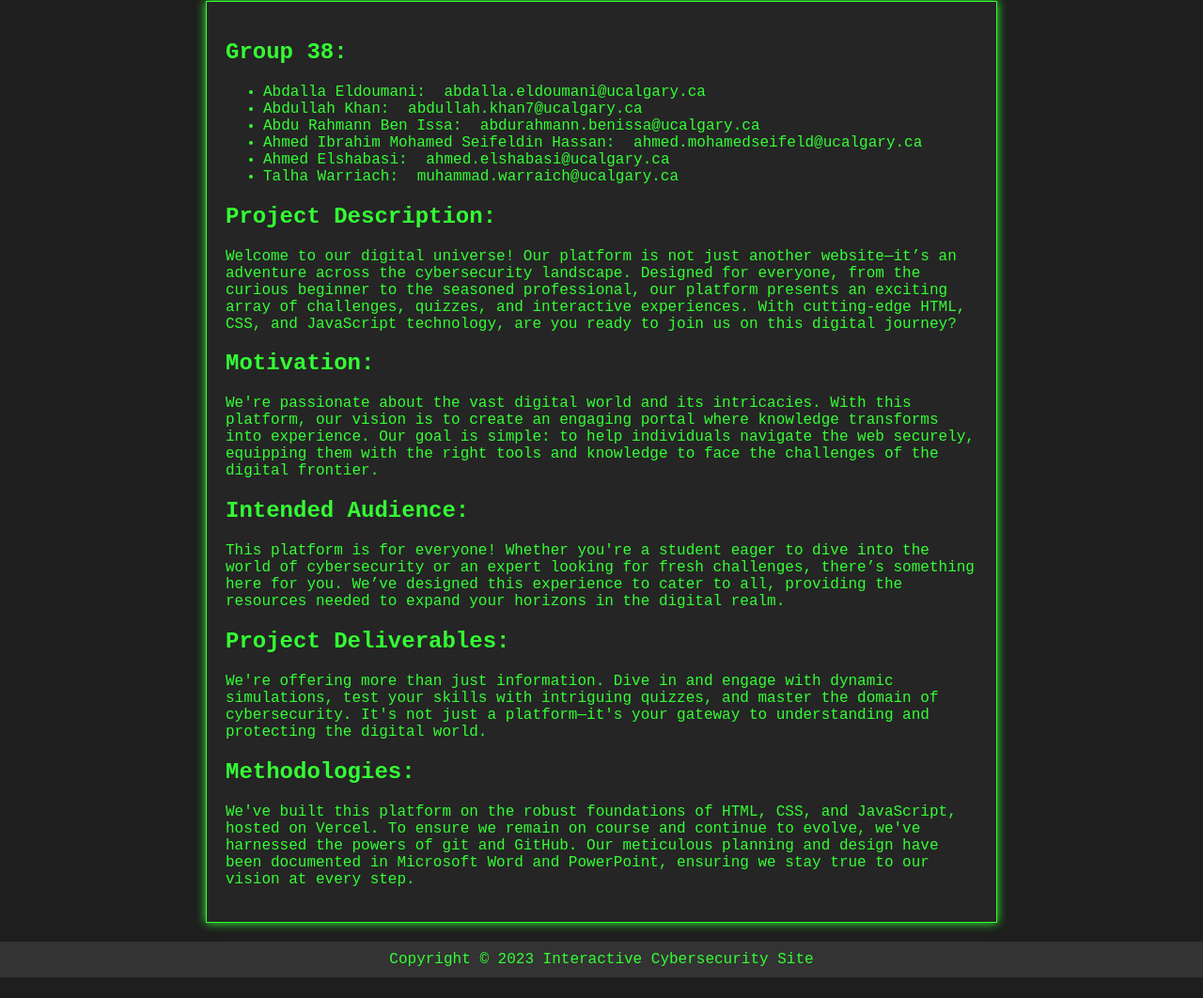
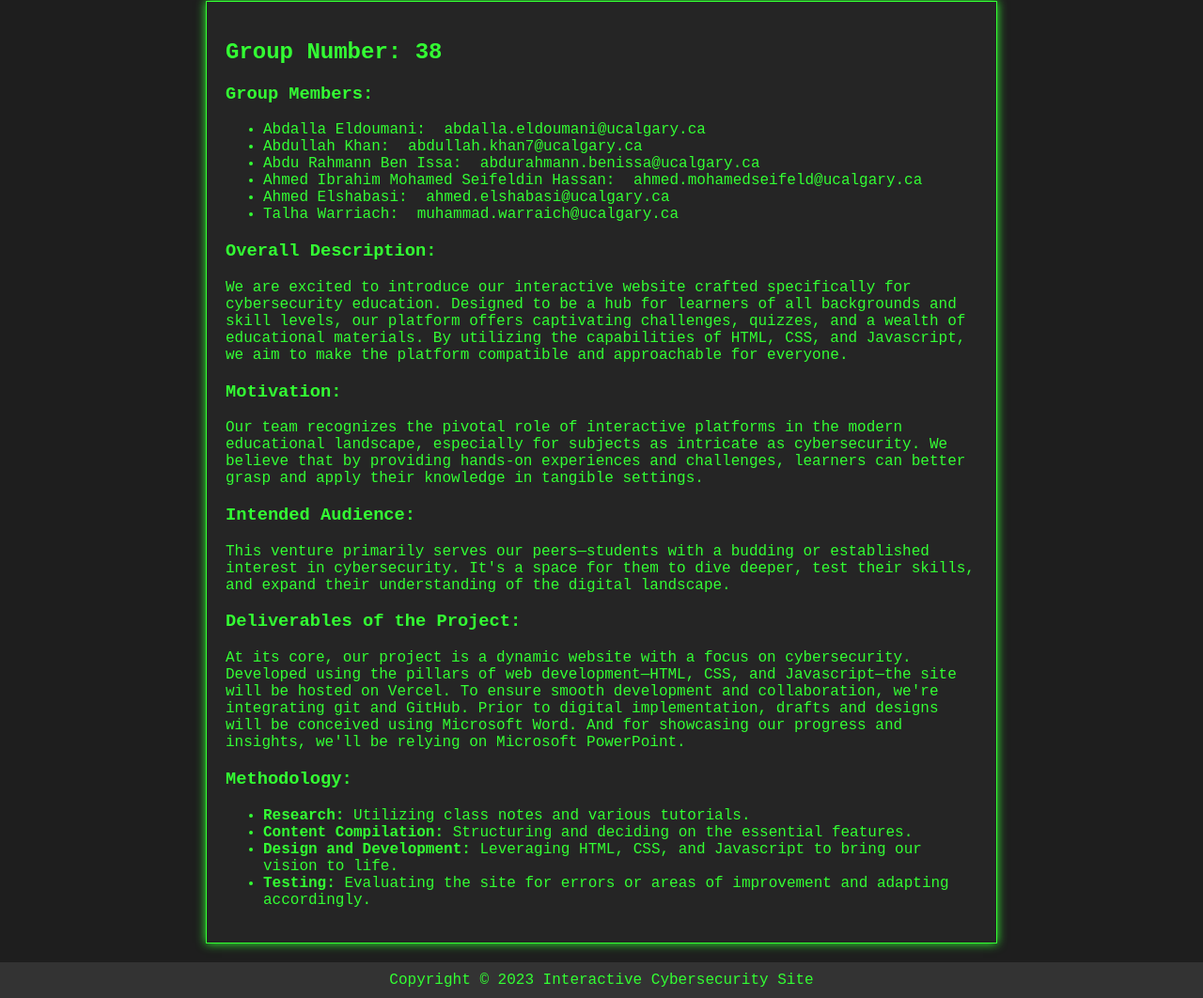
Before and after one commit to Abdalla-Eldoumani/Interactive-Cybersecurity-Site, a plain HTML site: page About/about.html in a window 1280 px wide. Shown: the part 177-1239 px from the top of the page at 94% size. Before the commit the page ends 1217 px from the top, so only its background shows below. Drawn offline with Linux system fonts and the light colour scheme.

Commit message:
about update

```diff
--- a/About/about.html
+++ b/About/about.html
@@ -19,7 +19,8 @@
     </nav>
 
     <main>
-        <h2>Group 38:</h2>
+        <h2>Group Number: 38</h2>
+        <h3>Group Members:</h3>
         <ul>
             <li>Abdalla Eldoumani: <a href="mailto:abdalla.eldoumani@ucalgary.ca">abdalla.eldoumani@ucalgary.ca</a></li>
             <li>Abdullah Khan: <a href="mailto:abdullah.khan7@ucalgary.ca">abdullah.khan7@ucalgary.ca</a></li>
@@ -29,20 +30,25 @@
             <li>Talha Warriach: <a href="mailto:muhammad.warraich@ucalgary.ca">muhammad.warraich@ucalgary.ca</a></li>
         </ul>
 
-        <h2>Project Description:</h2>
-        <p>Welcome to our digital universe! Our platform is not just another website—it’s an adventure across the cybersecurity landscape. Designed for everyone, from the curious beginner to the seasoned professional, our platform presents an exciting array of challenges, quizzes, and interactive experiences. With cutting-edge HTML, CSS, and JavaScript technology, are you ready to join us on this digital journey?</p>
+        <h3>Overall Description:</h3>
+        <p>We are excited to introduce our interactive website crafted specifically for cybersecurity education. Designed to be a hub for learners of all backgrounds and skill levels, our platform offers captivating challenges, quizzes, and a wealth of educational materials. By utilizing the capabilities of HTML, CSS, and Javascript, we aim to make the platform compatible and approachable for everyone.</p>
 
-        <h2>Motivation:</h2>
-        <p>We're passionate about the vast digital world and its intricacies. With this platform, our vision is to create an engaging portal where knowledge transforms into experience. Our goal is simple: to help individuals navigate the web securely, equipping them with the right tools and knowledge to face the challenges of the digital frontier.</p>
+        <h3>Motivation:</h3>
+        <p>Our team recognizes the pivotal role of interactive platforms in the modern educational landscape, especially for subjects as intricate as cybersecurity. We believe that by providing hands-on experiences and challenges, learners can better grasp and apply their knowledge in tangible settings.</p>
 
-        <h2>Intended Audience:</h2>
-        <p>This platform is for everyone! Whether you're a student eager to dive into the world of cybersecurity or an expert looking for fresh challenges, there’s something here for you. We’ve designed this experience to cater to all, providing the resources needed to expand your horizons in the digital realm.</p>
+        <h3>Intended Audience:</h3>
+        <p>This venture primarily serves our peers—students with a budding or established interest in cybersecurity. It's a space for them to dive deeper, test their skills, and expand their understanding of the digital landscape.</p>
 
-        <h2>Project Deliverables:</h2>
-        <p>We're offering more than just information. Dive in and engage with dynamic simulations, test your skills with intriguing quizzes, and master the domain of cybersecurity. It's not just a platform—it's your gateway to understanding and protecting the digital world.</p>
+        <h3>Deliverables of the Project:</h3>
+        <p>At its core, our project is a dynamic website with a focus on cybersecurity. Developed using the pillars of web development—HTML, CSS, and Javascript—the site will be hosted on Vercel. To ensure smooth development and collaboration, we're integrating git and GitHub. Prior to digital implementation, drafts and designs will be conceived using Microsoft Word. And for showcasing our progress and insights, we'll be relying on Microsoft PowerPoint.</p>
 
-        <h2>Methodologies:</h2>
-        <p>We've built this platform on the robust foundations of HTML, CSS, and JavaScript, hosted on Vercel. To ensure we remain on course and continue to evolve, we've harnessed the powers of git and GitHub. Our meticulous planning and design have been documented in Microsoft Word and PowerPoint, ensuring we stay true to our vision at every step.</p>
+        <h3>Methodology:</h3>
+        <ul>
+            <li><strong>Research:</strong> Utilizing class notes and various tutorials.</li>
+            <li><strong>Content Compilation:</strong> Structuring and deciding on the essential features.</li>
+            <li><strong>Design and Development:</strong> Leveraging HTML, CSS, and Javascript to bring our vision to life.</li>
+            <li><strong>Testing:</strong> Evaluating the site for errors or areas of improvement and adapting accordingly.</li>
+        </ul>
     </main>
 
     <footer>
```
